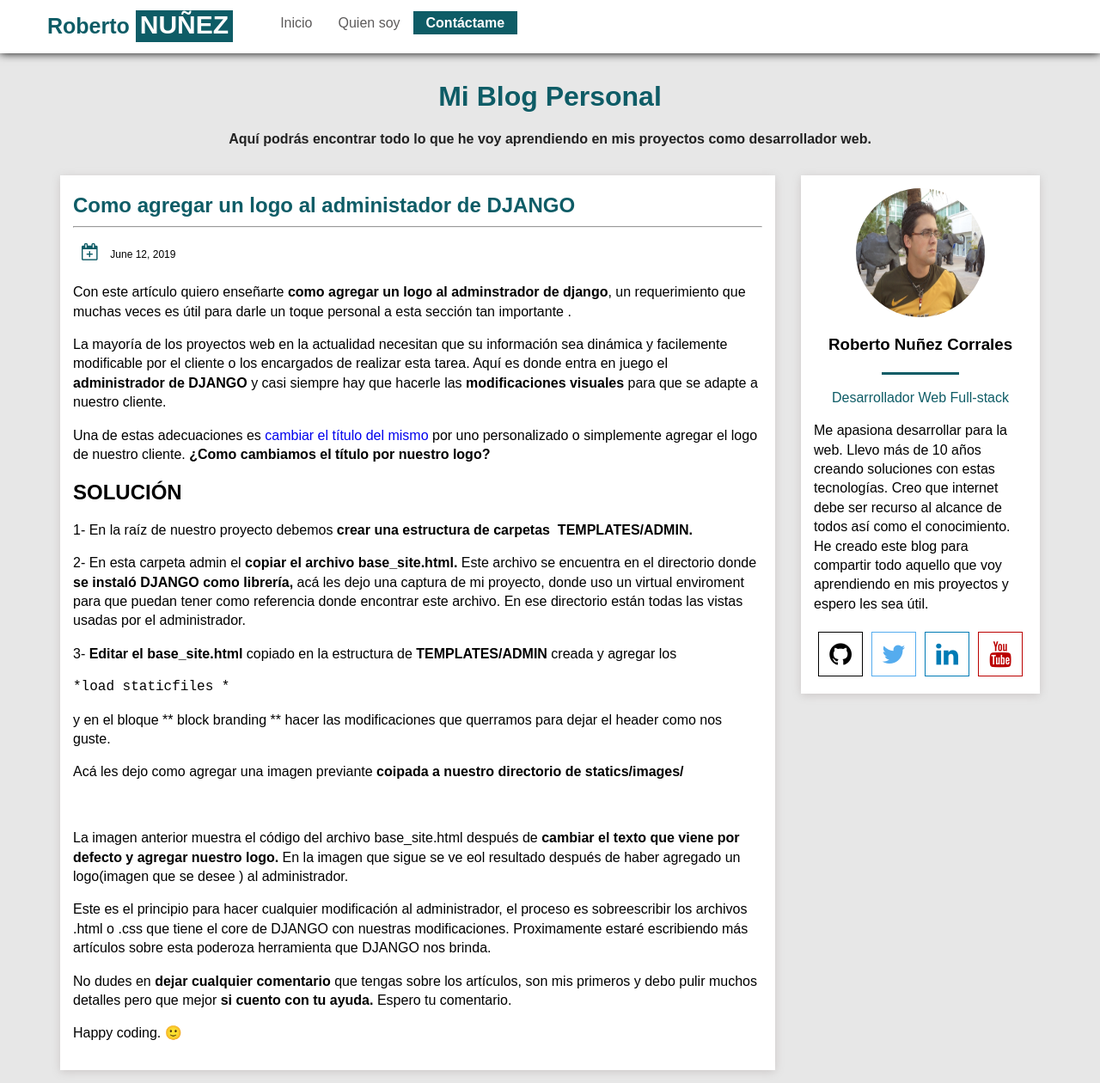
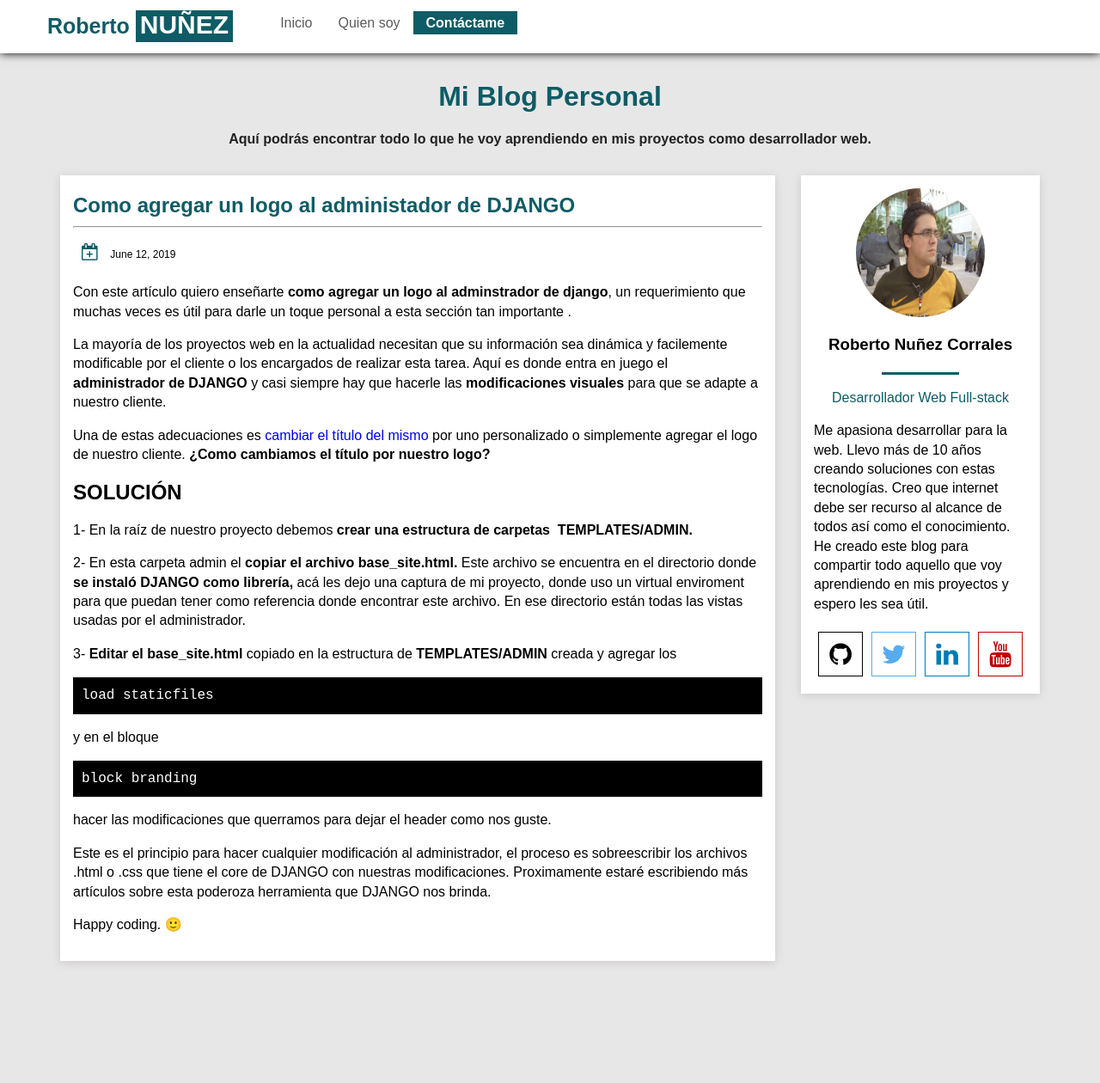
Before and after one commit to robertonunezc/h3dx0.github.io, a Jekyll site: the page built from _posts/2019-06-12-como-agregar-un-logo-al-administador-de-django.md, in a window 1280 px wide and 1260 px high. Shown: the whole window at 86% size. Built offline with Jekyll 4.4.1, drawn with Linux system fonts in a browser that asks for light colours.

Commit message:
remove img and new post

````diff
--- a/_posts/2019-06-12-como-agregar-un-logo-al-administador-de-django.md
+++ b/_posts/2019-06-12-como-agregar-un-logo-al-administador-de-django.md
@@ -21,30 +21,20 @@
 ## SOLUCIÓN
 
 1- En la raíz de nuestro proyecto debemos **crear una estructura de carpetas  TEMPLATES/ADMIN.**
-<!--
-<img class="aligncenter size-full wp-image-194" src="http://localhost/~h3dx0/wordpress/wp-content/uploads/2019/06/estructura_carpetas.png" alt="estructura_carpetas" width="339" height="160" srcset="http://localhost/~h3dx0/wordpress/wp-content/uploads/2019/06/estructura_carpetas.png 339w, http://localhost/~h3dx0/wordpress/wp-content/uploads/2019/06/estructura_carpetas-300x142.png 300w" sizes="(max-width: 339px) 100vw, 339px" />  -->
 
 2- En esta carpeta admin el **copiar el archivo base_site.html.** Este archivo se encuentra en el directorio donde **se instaló DJANGO como librería,** acá les dejo una captura de mi proyecto, donde uso un virtual enviroment para que puedan tener como referencia donde encontrar este archivo. En ese directorio están todas las vistas usadas por el administrador.
-<!-- img class="aligncenter size-full wp-image-195" src="http://localhost/~h3dx0/wordpress/wp-content/uploads/2019/06/django_admin_dir.png" alt="django_admin_dir" width="357" height="891" srcset="http://localhost/~h3dx0/wordpress/wp-content/uploads/2019/06/django_admin_dir.png 357w, http://localhost/~h3dx0/wordpress/wp-content/uploads/2019/06/django_admin_dir-120x300.png 120w, http://localhost/~h3dx0/wordpress/wp-content/uploads/2019/06/django_admin_dir-300x749.png 300w" sizes="(max-width: 357px) 100vw, 357px"  -->
 
 3- **Editar el base_site.html** copiado en la estructura de **TEMPLATES/ADMIN** creada y agregar los
 
-<pre class="">*load staticfiles *</pre>
-
-y en el bloque ** block branding ** hacer las modificaciones que querramos para dejar el header como nos guste.
-
-Acá les dejo como agregar una imagen previante **coipada a nuestro directorio de statics/images/**
-<!--
-<img class="aligncenter size-full wp-image-198" src="http://localhost/~h3dx0/wordpress/wp-content/uploads/2019/06/Screenshot_20190611_222243.png" alt="" width="1064" height="271" srcset="http://localhost/~h3dx0/wordpress/wp-content/uploads/2019/06/Screenshot_20190611_222243.png 1064w, http://localhost/~h3dx0/wordpress/wp-content/uploads/2019/06/Screenshot_20190611_222243-300x76.png 300w, http://localhost/~h3dx0/wordpress/wp-content/uploads/2019/06/Screenshot_20190611_222243-768x196.png 768w, http://localhost/~h3dx0/wordpress/wp-content/uploads/2019/06/Screenshot_20190611_222243-1024x261.png 1024w" sizes="(max-width: 1064px) 100vw, 1064px" />  -->
-
-&nbsp;
-
-La imagen anterior muestra el código del archivo base_site.html después de **cambiar el texto que viene por defecto y agregar nuestro logo.** En la imagen que sigue se ve eol resultado después de haber agregado un logo(imagen que se desee ) al administrador.
-<!--
-<img class="aligncenter size-full wp-image-199" src="http://localhost/~h3dx0/wordpress/wp-content/uploads/2019/06/Screenshot_2019-06-11-Bienvenidos-al-portal-de-administración-Portal.png" alt="" width="1904" height="60" srcset="http://localhost/~h3dx0/wordpress/wp-content/uploads/2019/06/Screenshot_2019-06-11-Bienvenidos-al-portal-de-administración-Portal.png 1904w, http://localhost/~h3dx0/wordpress/wp-content/uploads/2019/06/Screenshot_2019-06-11-Bienvenidos-al-portal-de-administración-Portal-300x9.png 300w, http://localhost/~h3dx0/wordpress/wp-content/uploads/2019/06/Screenshot_2019-06-11-Bienvenidos-al-portal-de-administración-Portal-768x24.png 768w, http://localhost/~h3dx0/wordpress/wp-content/uploads/2019/06/Screenshot_2019-06-11-Bienvenidos-al-portal-de-administración-Portal-1024x32.png 1024w" sizes="(max-width: 1904px) 100vw, 1904px" />  -->
+```python
+load staticfiles
+```
+y en el bloque
+```python
+block branding
+```
+hacer las modificaciones que querramos para dejar el header como nos guste.
 
 Este es el principio para hacer cualquier modificación al administrador, el proceso es sobreescribir los archivos .html o .css que tiene el core de DJANGO con nuestras modificaciones. Proximamente estaré escribiendo más artículos sobre esta poderoza herramienta que DJANGO nos brinda.
 
-No dudes en **dejar cualquier comentario** que tengas sobre los artículos, son mis primeros y debo pulir muchos detalles pero que mejor **si cuento con tu ayuda.** Espero tu comentario.
-
 Happy coding. 🙂
````
Also changed, not shown: _posts/2019-05-24-como-agregar-titulo-admin-django.markdown (deleted, +0 -8 lines), _posts/2019-05-24-como-cambiar-el-titulo-del-adminsitrador-de-django.md (+9 -28 lines), _posts/2019-09-20-como-copiar-objetos-y-arreglos-en-javascript.md (+13 -1 lines), _posts/2020-02-20-que-es-hoisting-en-javacript.md (added, +47 -0 lines), 14 other files.
